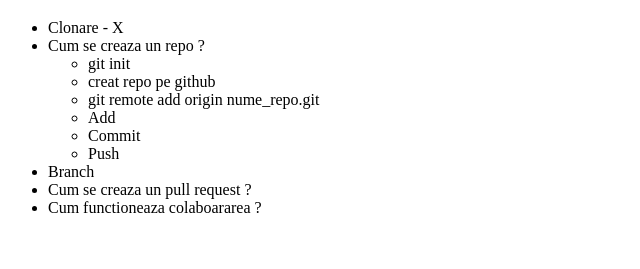
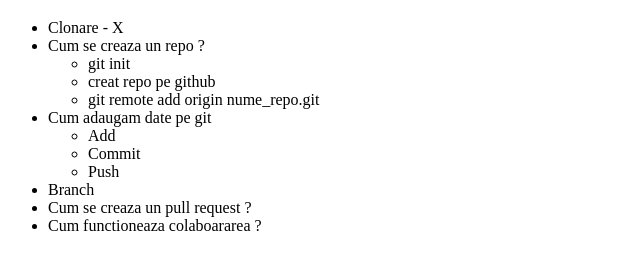
Before and after one commit to cezarmocanu/git-intro-2, a plain HTML site: page index.html in a window 1280 px wide. Shown: the part 61-330 px from the top of the page, without its empty margins (0-640 px from the left). Drawn offline with Linux system fonts and the light colour scheme.

```diff
--- a/index.html
+++ b/index.html
@@ -16,6 +16,7 @@
             <li>creat repo pe github</li>
             <li>git remote add origin nume_repo.git</li>
         </ul>
+        <li>Cum adaugam date pe git</li>
         <ul>
             <li>Add</li>
             <li>Commit</li>
```
